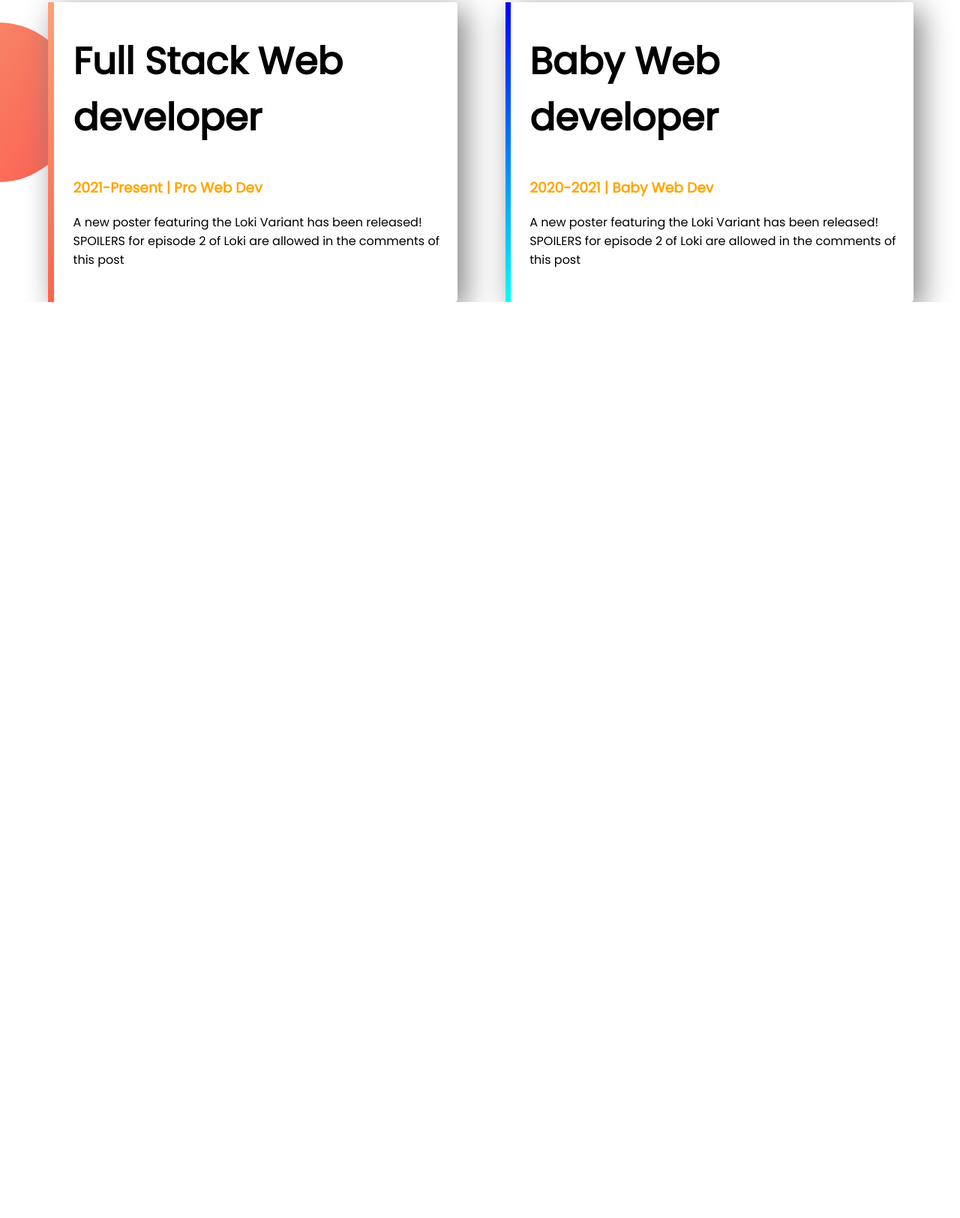
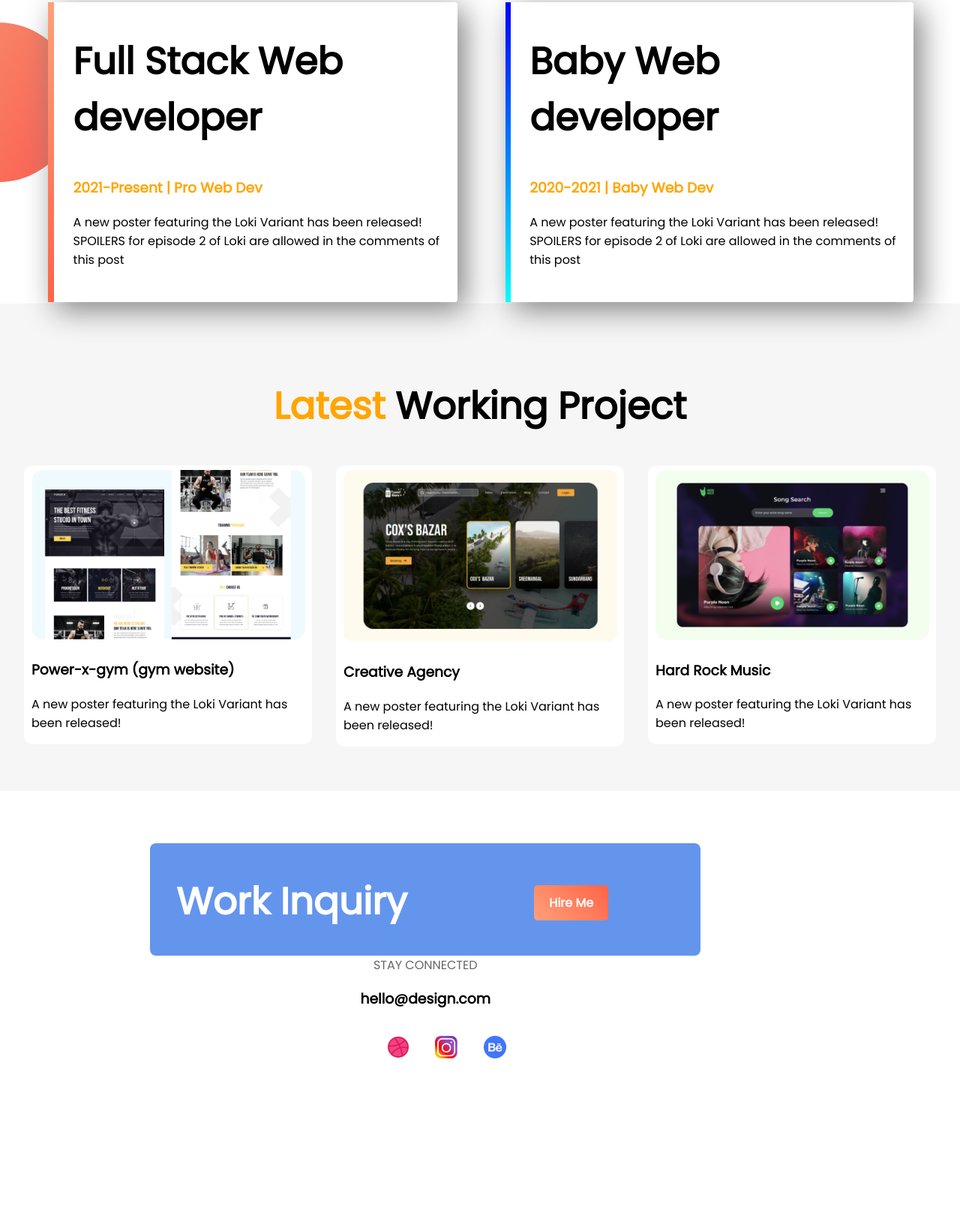
Before and after one commit to Sanjida-Eshrat/web-portfolio-test, a plain HTML site: page index.html in a window 1280 px wide. Shown: the part 1155-2780 px from the top of the page at 75% size. Before the commit the page ends 1558 px from the top, so only its background shows below. Drawn offline with Linux system fonts and the light colour scheme.

Commit message:
new commit

```diff
--- a/index.html
+++ b/index.html
@@ -11,11 +11,22 @@
     </head>
     <body>
       <section class="top-section">
+          <div class="nav-section">
+            <nav>
+                <ul>
+                    <li><a href="#">About</a></li>
+                    <li><a href="#">Work</a></li>
+                    <li><a href="#">Portfolio</a></li>
+                    <li><a href="#">Contact</a></li>
+                </ul>
+            </nav>
+          </div>
           <div class="section-half">
             <h1>Welcome to</h1>
             <h1><span class="orange-highlight">Hope</span> World</h1>
             <h3>Professional Web developer</h3>
              <p>A new poster featuring the Loki Variant has been released! SPOILERS for episode 2 of Loki are allowed in the comments of this post</p>
+             <br>
              <a target="_blank" class="link-button" href="#">Hire Me</a>
           </div>
           <div class="section-half">
@@ -24,12 +35,13 @@
       </section>
       <section class="Dream-section">
         <div class="section-half">
-            <img src="images/Jhankar2.png" alt="">
+            <img src="images/jhankar2.png" alt="">
         </div>
         <div class="section-half">
           <h1>Dream Big</h1>
           <h3>Become a Web developer</h3>
            <p>A new poster featuring the Loki Variant has been released! SPOILERS for episode 2 of Loki are allowed in the comments of this post</p>
+           <br>
            <a target="_blank" class="link-button" href="#">Download Resume</a>
         </div>
       </section>
@@ -46,6 +58,56 @@
            <p>A new poster featuring the Loki Variant has been released! SPOILERS for episode 2 of Loki are allowed in the comments of this post</p>
         </div>
       </section>
+      <section class="working-project-section">
+        <h1><span class="orange-highlight">Latest</span> Working Project</h1>
+        <div class="section-field">
+           <div class="upper">
+              <img src="images/image 4.png" alt="">
+           </div>
+           <div class="lower">
+              <h3>Power-x-gym (gym website)</h3>
+              <p>A new poster featuring the Loki Variant has been released!</p>
+           </div>
+        </div>
+        <div class="section-field">
+          <div class="upper">
+             <img src="images/image 5.png" alt="">
+          </div>
+          <div class="lower">
+             <h3>Creative Agency</h3>
+             <p>A new poster featuring the Loki Variant has been released!</p>
+          </div>
+        </div>
+        <div class="section-field">
+          <div class="upper">
+             <img src="images/image 8.png" alt="">
+          </div>
+          <div class="lower">
+             <h3>Hard Rock Music</h3>
+             <p>A new poster featuring the Loki Variant has been released!</p>
+          </div>
+        </div>
+      </section>
+     <section class="work-section">
+      <div class="upper-sec">
+         <div class="partition" id="left">
+            <h1>Work Inquiry</h1>
+         </div>
+         <div class="partition" id="right">
+            <a target="_blank" class="link-button" href="#">Hire Me</a>
+         </div>
+      </div>
+      <div class="lower-sec">
+         <p>STAY CONNECTED</p>
+         <h3>hello@design.com</h3>
+         <ul>
+            <li><a href="#"><img src="images/icons/image 6.png"></a></li>
+            <li><a href="#"><img src="images/icons/image 7.png"></a></li>
+            <li><a href="#"><img src="images/icons/Group 33059.png"></a></li>
+         </ul>
+      </div>
+     </section>
+
         <script src="" async defer></script>
     </body>
 </html>
--- a/style.css
+++ b/style.css
@@ -2,6 +2,36 @@ body {
     margin: 0;
     font-family: 'Poppins','sana-serif';
 }
+
+
+/*nav part*/
+.nav-section{
+  /*  margin-bottom: 50px;*/
+
+}
+nav ul{
+    float: right;
+    margin-bottom: 50px;
+
+}
+nav ul li{
+    margin-right: 40px;
+    display: inline-block;
+    font-size: 20px;
+    font-weight: 4em;
+
+
+}
+nav ul li a{
+    text-decoration:none ;
+    color: black;
+}
+nav ul li:hover{
+    background-color: orange;
+
+}
+
+
 
 h1{
     font-size: 50px;
@@ -42,6 +72,7 @@ section{
     background-image: url('images/exp-bg.png');
     background-repeat: no-repeat;
     background-position: left;
+
 }
 .single-experience{
     height: 80%;
@@ -59,7 +90,83 @@ section{
     border-image: linear-gradient(180deg,blue,cyan);
     border-image-slice: 1;
 }
-.experience-section h1{
-
+.working-project-section{
+    padding-top:30px ;
+    background-color:#f6f6f6;
+   margin-top: 18px;
+   height: 600px;
+   padding-bottom: 20px;
+}
+.working-project-section h1{
+    text-align: center;
+    margin-top: 70px;
 
 }
+.section-field{
+    background-color: white;
+    float: left;
+    width: 30%;
+    margin-left: 32px;
+    border-radius: 12px;
+}
+.upper img{
+    padding-top: 6px;
+    margin-left: 10px;
+    height: 70%;
+    width: 95%;
+}
+.lower{
+    margin-left: 10px;
+    height: 30%;
+    width: 95%;
+}
+.work-section{
+    background-color: white;
+    padding-top: 70px;
+    padding-left: 200px;
+
+}
+.upper-sec{
+
+    background-color: cornflowerblue;
+    color:white;
+    height: 150px;
+    width: 68%;
+    float: left;
+    border-radius: 8px;
+
+}
+.partition{
+    float: left;
+}
+#left{
+    width: 65%;
+    padding-left: 35px;
+}
+#right{
+    padding-top: 67px;
+
+    width: 30%;
+}
+.lower-sec{
+    text-align: center;
+    height:100px ;
+    width: 68%;
+    margin-top: 30px;
+}
+.lower-sec p{
+    opacity: .6;
+
+}
+.lower-sec ul{
+    float: left;
+    margin-left: 246px;
+}
+.lower-sec ul li{
+    display: inline-block;
+    margin-left: 30px;
+}
+.lower-sec ul li img{
+    height: 30px;
+    width: 30px;
+}
```
Also changed, not shown: images/do not use this pic.png (added), images/do not use this pic2.png (added), images/icons/Group 33059.png (added), images/icons/image 6.png (added), images/icons/image 7.png (added), images/image 4.png (added), images/image 5.png (added), images/image 8.png (added), images/images.jpg (added).
